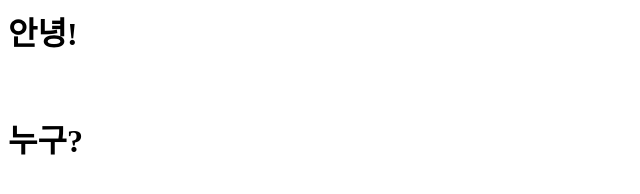
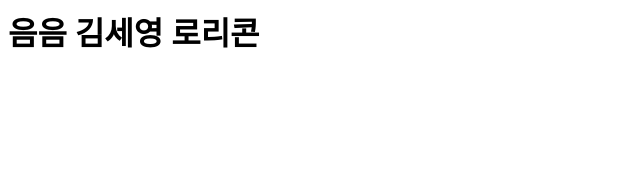
Before and after one commit to Sinamonsan/sinamon, a plain HTML site: page index.html in a window 1280 px wide. Shown: the whole page, without its empty margins (0-640 px from the left). Drawn offline with Linux system fonts and the light colour scheme.

Commit message:
Update index.html

```diff
--- a/index.html
+++ b/index.html
@@ -1,11 +1,9 @@
 <html>
     <head>
         <meta charset="utf-8">
-        <title>!!!</title>
+        <title>세영이 로리콘</title>
     </head>
     <body>
-        <h1>안녕!</h1>
-        <br>
-        <h1>누구?</h1>
+        <h1>음음 김세영 로리콘</h1>
     </body>
 </html>
```
